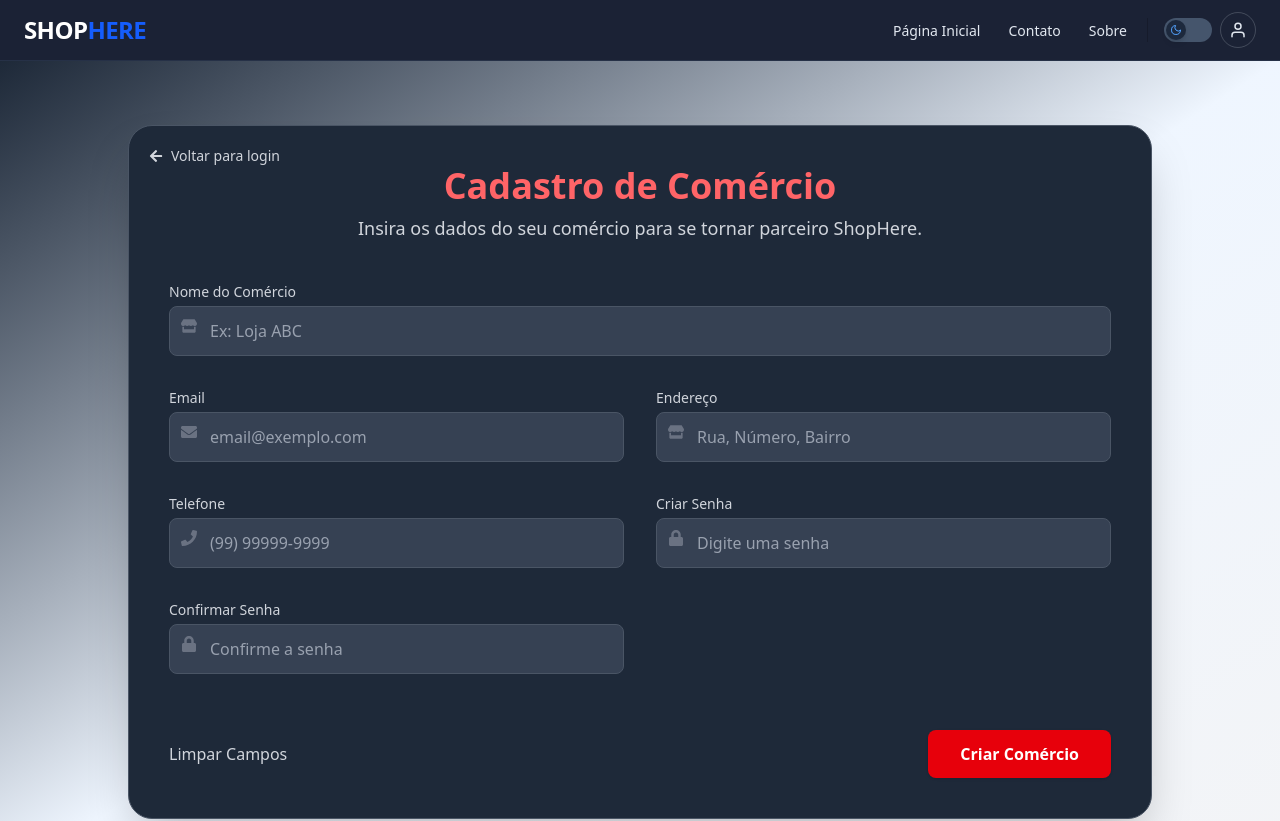
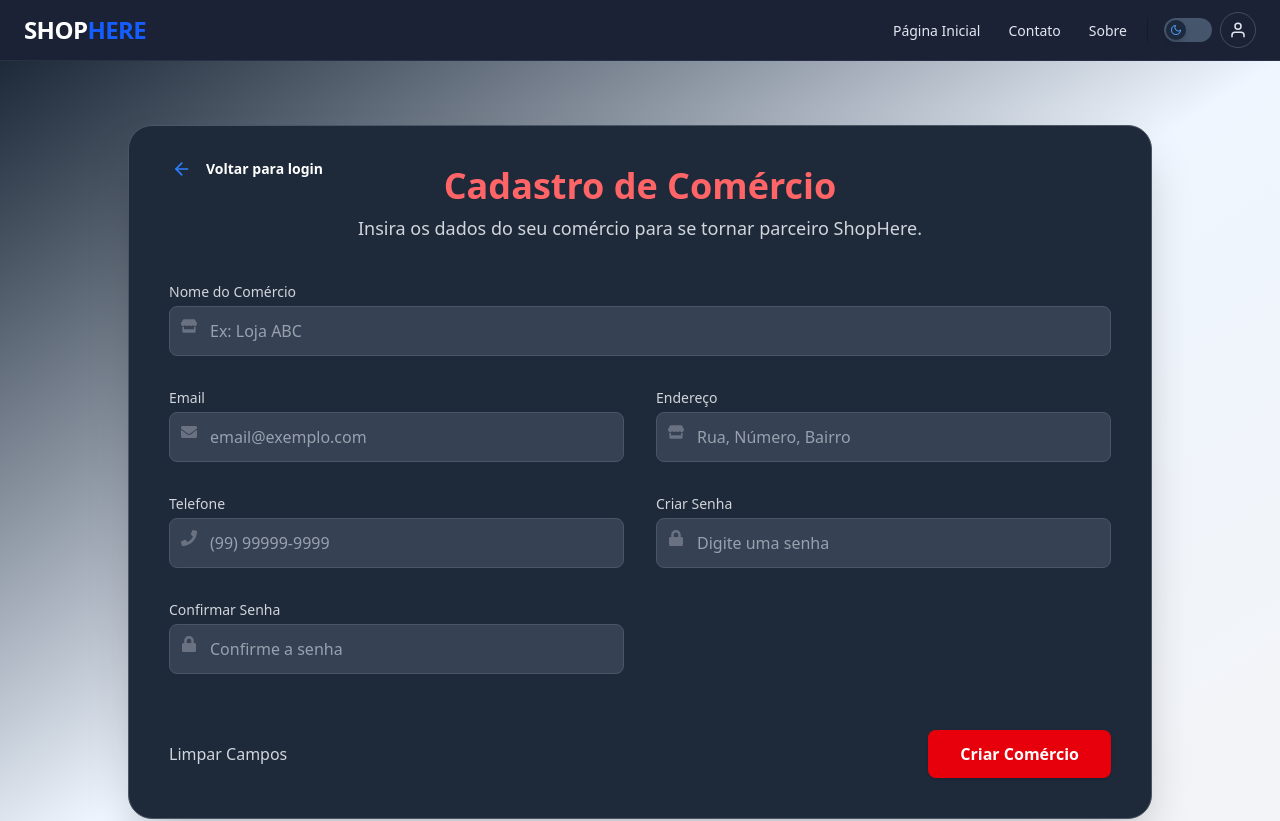
Before and after one commit to Johann-48/Shophere-full, a React (Vite) app in the folder frontend/: page /seller in a window 1280 px wide. Shown: the top 821 px of the page. Built offline with nearby package versions, Linux system fonts and the light colour scheme.

Commit message:
gb-button

```diff
--- /dev/null
+++ b/frontend/src/Components/BackButton/index.jsx
@@ -0,0 +1,87 @@
+import React from 'react';
+import { useNavigate } from 'react-router-dom';
+import { FiArrowLeft } from 'react-icons/fi';
+import { motion } from 'framer-motion';
+import { useTheme } from '../../contexts/ThemeContext';
+
+/**
+ * BackButton - Botão de voltar bonito e interativo
+ * @param {string} to - Rota específica para navegar (opcional, padrão: -1)
+ * @param {string} label - Texto do botão (padrão: "Voltar")
+ * @param {string} variant - Estilo do botão: "primary", "secondary", "minimal" (padrão: "primary")
+ * @param {string} className - Classes CSS adicionais
+ */
+export default function BackButton({
+  to,
+  label = "Voltar",
+  variant = "primary",
+  className = ""
+}) {
+  const navigate = useNavigate();
+  const { isDarkMode, dark, light } = useTheme();
+  const currentTheme = isDarkMode ? dark : light;
+
+  const handleClick = () => {
+    if (to) {
+      navigate(to);
+    } else {
+      navigate(-1);
+    }
+  };
+
+  // Variantes de estilo
+  const variants = {
+    primary: `
+      ${currentTheme.card} ${currentTheme.textPrimary}
+      shadow-lg hover:shadow-xl
+      border border-blue-500/30 hover:border-blue-500/60
+      bg-gradient-to-r from-blue-500/10 to-purple-500/10
+      hover:from-blue-500/20 hover:to-purple-500/20
+    `,
+    secondary: `
+      ${currentTheme.card} ${currentTheme.textPrimary}
+      shadow-md hover:shadow-lg
+      border ${isDarkMode ? 'border-gray-600 hover:border-gray-500' : 'border-gray-300 hover:border-gray-400'}
+    `,
+    minimal: `
+      bg-transparent ${currentTheme.textPrimary}
+      hover:bg-gray-100 dark:hover:bg-gray-800
+      border border-transparent hover:border-gray-300 dark:hover:border-gray-600
+    `
+  };
+
+  return (
+    <motion.button
+      onClick={handleClick}
+      className={`
+        ${variants[variant]}
+        px-6 py-3 rounded-xl
+        flex items-center gap-3
+        font-medium text-sm
+        transition-all duration-300 ease-out
+        transform hover:scale-105 active:scale-95
+        focus:outline-none focus:ring-2 focus:ring-blue-500/50 focus:ring-offset-2
+        ${isDarkMode ? 'focus:ring-offset-gray-900' : 'focus:ring-offset-white'}
+        ${className}
+      `}
+      initial={{ opacity: 0, x: -20 }}
+      animate={{ opacity: 1, x: 0 }}
+      transition={{ duration: 0.3 }}
+      whileHover={{ x: -4 }}
+      whileTap={{ scale: 0.95 }}
+    >
+      <motion.div
+        animate={{ x: [0, -4, 0] }}
+        transition={{
+          duration: 1.5,
+          repeat: Infinity,
+          repeatType: "reverse",
+          ease: "easeInOut"
+        }}
+      >
+        <FiArrowLeft size={20} className="text-blue-500" />
+      </motion.div>
+      <span className="font-semibold">{label}</span>
+    </motion.button>
+  );
+}
--- a/frontend/src/Components/Commerce/index.jsx
+++ b/frontend/src/Components/Commerce/index.jsx
@@ -3,7 +3,6 @@ import React, { useState, useEffect } from "react";
 import { useParams, Link } from "react-router-dom";
 import axios from "axios";
 import {
-  FiArrowLeft,
   FiHeart,
   FiTrendingUp,
   FiTrendingDown,
@@ -11,6 +10,7 @@ import {
 } from "react-icons/fi";
 import { motion } from "framer-motion";
 import ProductCard from "../ProductCard";
+import BackButton from "../BackButton";
 import { useTheme } from "../../contexts/ThemeContext";
 
 export default function Commerce() {
@@ -67,16 +67,9 @@ export default function Commerce() {
     }`}>
       <div className="px-4 py-8 max-w-7xl mx-auto">
       {/* Navegação de volta */}
-      <Link
-        to="/"
-        className={`inline-flex items-center mb-6 transition ${
-          isDarkMode
-            ? 'text-gray-300 hover:text-gray-100'
-            : 'text-gray-600 hover:text-gray-800'
-        }`}
-      >
-        <FiArrowLeft className="mr-2" /> Voltar
-      </Link>
+      <div className="mb-6">
+        <BackButton to="/" />
+      </div>
 
       {/* Info do Comércio */}
       <div className="flex flex-col sm:flex-row items-center sm:items-start gap-6 mb-8">
--- a/frontend/src/Components/CompareProduct/index.jsx
+++ b/frontend/src/Components/CompareProduct/index.jsx
@@ -2,7 +2,7 @@ import React, { useEffect, useState } from "react";
 import { useParams, useNavigate } from "react-router-dom";
 import axios from "axios";
 import { motion } from "framer-motion";
-import { FiArrowLeft } from "react-icons/fi";
+import BackButton from "../BackButton";
 import ProductCard from "../ProductCard"; // ajuste o caminho conforme seu projeto
 
 const CompareProduct = () => {
@@ -45,12 +45,9 @@ const CompareProduct = () => {
   return (
     <div className="min-h-screen bg-gradient-to-br from-green-100 via-white to-green-50 text-gray-900 font-inter px-6 py-10">
       <div className="max-w-7xl mx-auto bg-white/80 backdrop-blur-sm rounded-3xl p-8 shadow-xl">
-        <button
-          onClick={() => navigate(-1)}
-          className="flex items-center text-yellow-600 hover:text-yellow-700 transition font-semibold mb-8"
-        >
-          <FiArrowLeft className="mr-2" size={20} /> Voltar
-        </button>
+        <div className="mb-8">
+          <BackButton />
+        </div>
 
         {produtoPrincipal && (
           <div className="…">
--- a/frontend/src/Components/ForgotPassword/index.jsx
+++ b/frontend/src/Components/ForgotPassword/index.jsx
@@ -1,8 +1,8 @@
 import React, { useState } from "react";
 import { FaEnvelope, FaCheckCircle } from "react-icons/fa";
 import { motion } from "framer-motion";
-import { LuArrowLeft } from "react-icons/lu";
 import { useNavigate } from "react-router-dom";
+import BackButton from "../BackButton";
 import { useTheme } from "../../contexts/ThemeContext";
 import API_CONFIG from "../../config/api";
 
@@ -124,14 +124,7 @@ export default function ForgotPassword({ goBackToLogin }) {
         )}
 
         <div className="text-center mt-6">
-          <motion.button
-            whileHover={{ scale: 1.05, x: -3 }}
-            onClick={() => navigate("/login")}
-            className={`inline-flex items-center gap-2 transition font-medium ${isDarkMode ? 'text-blue-400 hover:text-blue-300' : 'text-blue-700 hover:text-blue-800'}`}
-          >
-            <LuArrowLeft className="text-lg" />
-            Voltar para o login
-          </motion.button>
+          <BackButton to="/login" label="Voltar para o login" variant="minimal" />
         </div>
       </motion.div>
     </main>
--- a/frontend/src/Components/Home/index.jsx
+++ b/frontend/src/Components/Home/index.jsx
@@ -20,9 +20,9 @@ const PRICE_BANDS = [
 ];
 
 // Banner images for dark and light modes
-const HERO_IMAGE_DARK = "https://chatgpt.com/backend-api/estuary/content?id=file_00000000cf0861f59a5827e9f0f40767&ts=489111&p=fs&cid=1&sig=40a80a0d33f4f6785969546017f97f48098c7f28226e83a3e660b4b2ccad4e46&v=0";
-const HERO_IMAGE_LIGHT = "https://chatgpt.com/backend-api/estuary/content?id=file_00000000b35861f5aa3137eda347ca94&ts=489111&p=fs&cid=1&sig=96567b472d431cbe7cf871f2418118617d85df8f76c344b7832e50049d0217ad&v=0";
-const HERO_FALLBACK_URL = "https://sdmntprcentralus.oaiusercontent.com/files/00000000-06fc-61f5-9330-588a0ff01748/raw?se=2025-10-16T15%3A29%3A27Z&sp=r&sv=2024-08-04&sr=b&scid=dc0388f7-91a8-4765-9b5f-8636d0750ae5&skoid=c953efd6-2ae8-41b4-a6d6-34b1475ac07c&sktid=a48cca56-e6da-484e-a814-9c849652bcb3&skt=2025-10-16T11%3A13%3A18Z&ske=2025-10-17T11%3A13%3A18Z&sks=b&skv=2024-08-04&sig=H9/rGyJY8PppXQTyxXlqAGKimIFGF9oY75Q/AQl0q0g%3D";
+const HERO_IMAGE_DARK = "https://images.unsplash.com/photo-1557821552-17105176677c?w=1920&h=600&fit=crop&q=80";
+const HERO_IMAGE_LIGHT = "https://images.unsplash.com/photo-1556742049-0cfed4f6a45d?w=1920&h=600&fit=crop&q=80";
+const HERO_FALLBACK_URL = "https://images.unsplash.com/photo-1472851294608-062f824d29cc?w=1920&h=600&fit=crop&q=80";
 
 export default function Home() {
   const navigate = useNavigate();
--- a/frontend/src/Components/PrivacyPolicy/index.jsx
+++ b/frontend/src/Components/PrivacyPolicy/index.jsx
@@ -2,6 +2,7 @@ import React from "react";
 import { useTheme } from "../../contexts/ThemeContext";
 import { FaShieldAlt, FaLock, FaUserShield, FaEnvelope, FaCookie, FaDatabase } from "react-icons/fa";
 import { motion } from "framer-motion";
+import BackButton from "../BackButton";
 
 export default function PrivacyPolicy() {
   const { isDarkMode, dark, light } = useTheme();
@@ -84,6 +85,11 @@ export default function PrivacyPolicy() {
   return (
     <main className={`${currentTheme.background} min-h-screen py-12 px-4 sm:px-6 lg:px-8`}>
       <div className="max-w-5xl mx-auto">
+        {/* Back Button */}
+        <div className="mb-8">
+          <BackButton to="/" />
+        </div>
+
         {/* Header */}
         <motion.div
           initial={{ opacity: 0, y: -20 }}
--- a/frontend/src/Components/Seller/index.jsx
+++ b/frontend/src/Components/Seller/index.jsx
@@ -4,10 +4,10 @@ import {
   FaEnvelope,
   FaPhone,
   FaLock,
-  FaArrowLeft,
 } from "react-icons/fa";
 import axios from "axios";
 import { useNavigate } from "react-router-dom";
+import BackButton from "../BackButton";
 import { useTheme } from "../../contexts/ThemeContext";
 import API_CONFIG from "../../config/api";
 
@@ -78,16 +78,9 @@ const Seller = ({ goBackToLogin }) => {
             : "bg-white border-[#43444F]"
         }`}
       >
-        <button
-          onClick={() => navigate("/login")}
-          className={`absolute top-5 left-5 text-sm flex items-center transition ${
-            isDarkMode
-              ? "text-gray-300 hover:text-gray-100"
-              : "text-[#282933] hover:text-[#43444F]"
-          }`}
-        >
-          <FaArrowLeft className="mr-2" /> Voltar para login
-        </button>
+        <div className="absolute top-5 left-5">
+          <BackButton to="/login" label="Voltar para login" variant="minimal" />
+        </div>
         <h2
           className={`text-4xl font-bold mb-2 text-center ${
             isDarkMode ? "text-red-400" : "text-red-600"
--- a/frontend/src/Components/TermsOfService/index.jsx
+++ b/frontend/src/Components/TermsOfService/index.jsx
@@ -2,6 +2,7 @@ import React from "react";
 import { useTheme } from "../../contexts/ThemeContext";
 import { FaFileContract, FaShoppingCart, FaStore, FaGavel, FaExclamationTriangle, FaMoneyBillWave, FaUndo, FaUserCheck } from "react-icons/fa";
 import { motion } from "framer-motion";
+import BackButton from "../BackButton";
 
 export default function TermsOfService() {
   const { isDarkMode, dark, light } = useTheme();
@@ -160,6 +161,11 @@ export default function TermsOfService() {
   return (
     <main className={`${currentTheme.background} min-h-screen py-12 px-4 sm:px-6 lg:px-8`}>
       <div className="max-w-5xl mx-auto">
+        {/* Back Button */}
+        <div className="mb-8">
+          <BackButton to="/" />
+        </div>
+
         {/* Header */}
         <motion.div
           initial={{ opacity: 0, y: -20 }}
```
Also changed, not shown: frontend/src/Components/Product/index.jsx (+6 -23 lines), frontend/src/Components/ResetPassword/index.jsx (+4 -18 lines), frontend/src/Components/BackButton/README.md (added), 1 other file (tests, documents, lock files or other folders).
